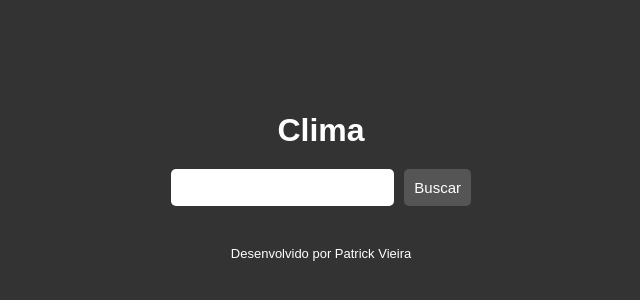
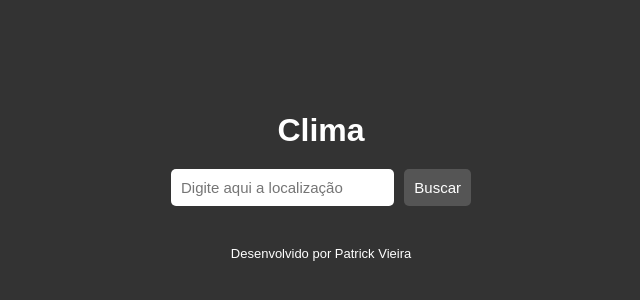
Before and after one commit to PatrickVieiraaa/projeto3, a plain HTML site: page index.html in a window 1280 px wide. Shown: the part 224-524 px from the top of the page, without its empty margins (319-959 px from the left). Drawn offline with Linux system fonts and the light colour scheme.

Commit message:
placeholder update

```diff
--- a/index.html
+++ b/index.html
@@ -13,7 +13,7 @@
     <h1>Clima</h1>
 
     <form class="busca">
-        <input type="search" id="searchInput" />
+        <input type="search" id="searchInput" placeholder="Digite aqui a localização" />
         <button>Buscar</button>
     </form>
 
```
